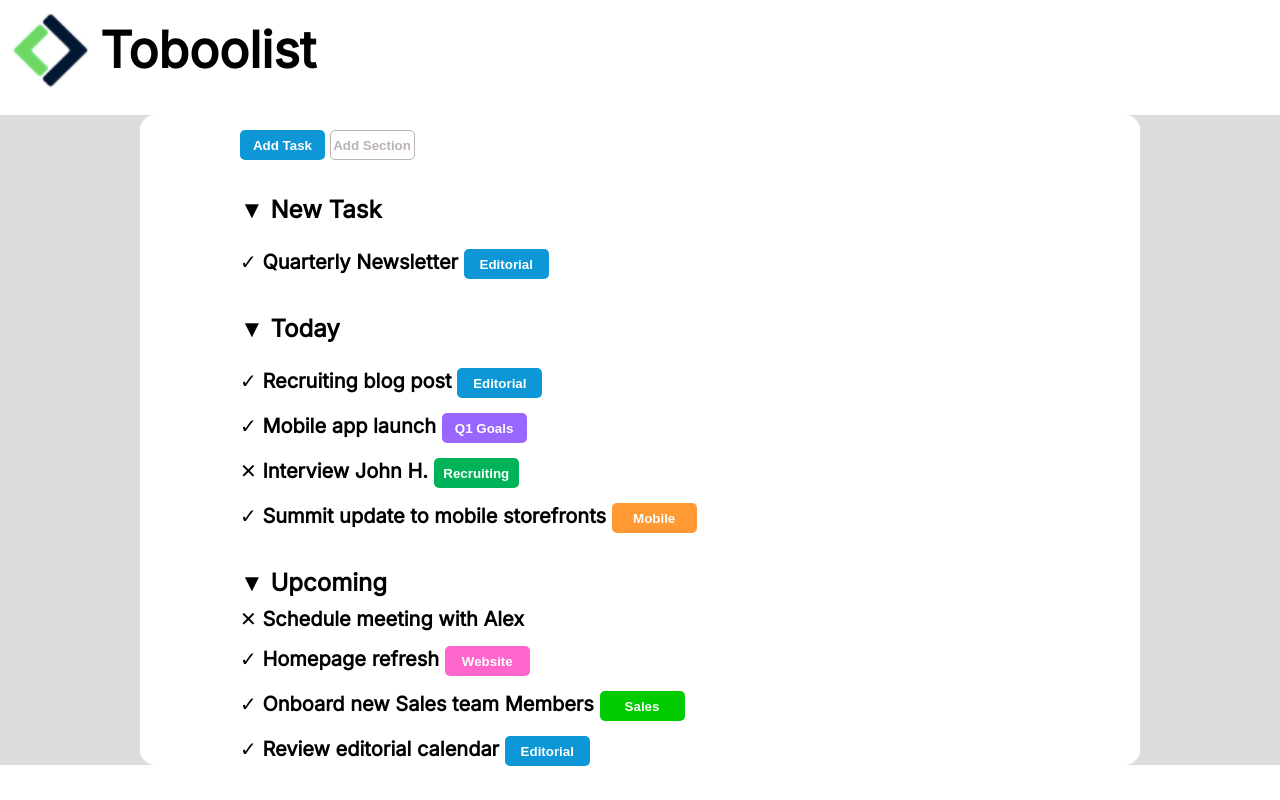
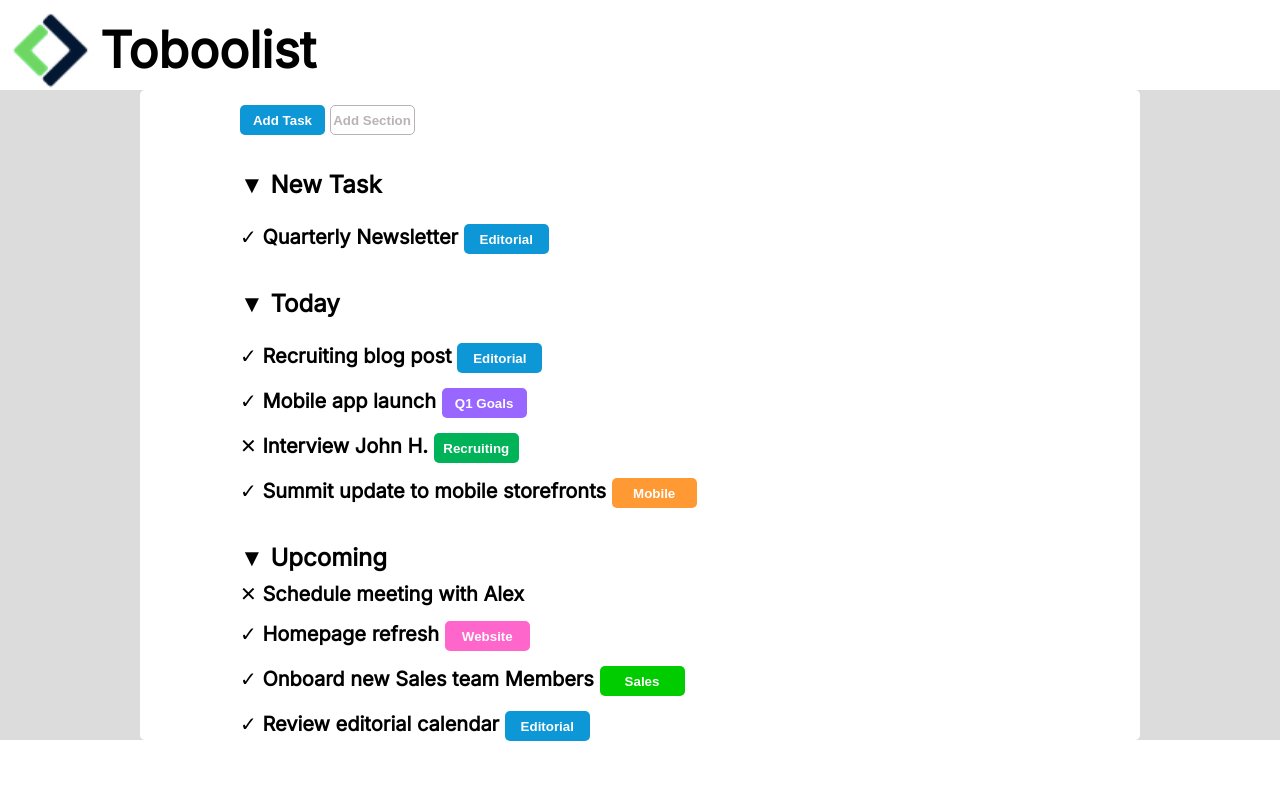
Before and after one commit to albertostizzoli/html-css-toboolist, a plain HTML site: page index.html in a window 1280 px wide. Drawn offline with Linux system fonts and the light colour scheme; a web font is replaced by a local one.

Commit message:
Finished structure and CSS

```diff
--- a/css/style.css
+++ b/css/style.css
@@ -11,6 +11,7 @@ body{
 
 header{
     background-color: #ffffff;
+    max-height: 90px;
 }
 
 
@@ -38,9 +39,9 @@ main{
 .container{
     width: 1000px;
     height: 650px;
-    margin: 15px auto;
+    margin: auto;
     background-color: #ffffff;
-    border-radius: 15px;
+    border-radius: 5px;
 }
 
 .container-2{
```
